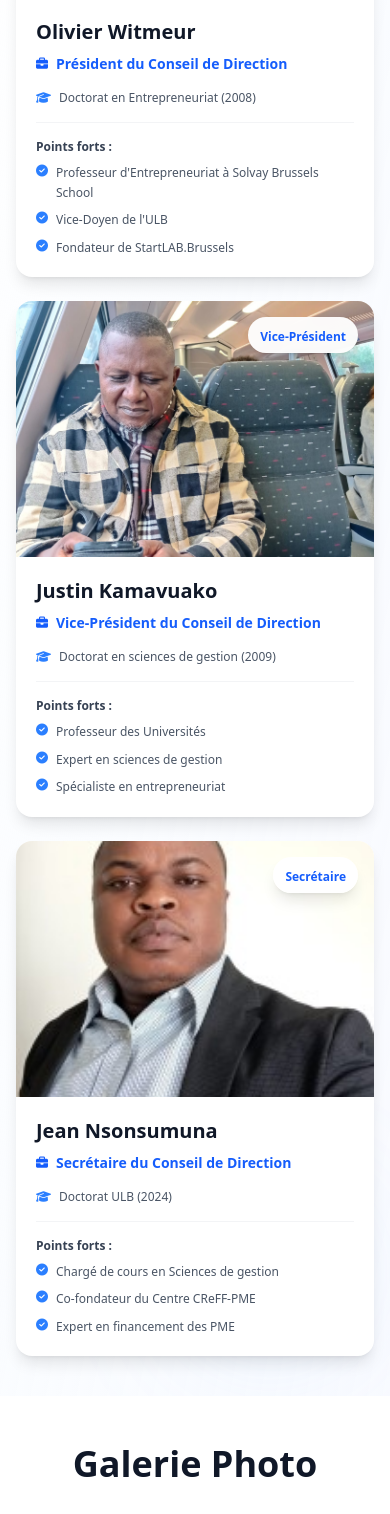
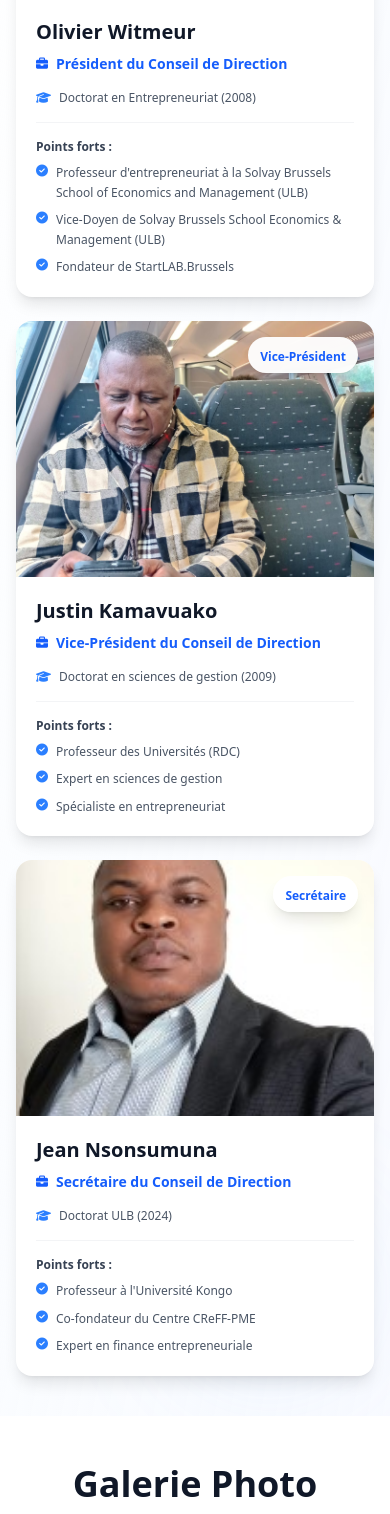
Before and after one commit to EThys/centreDeRecherche, a Vue app: page / in a window 390 px wide. Shown: the part 6246-7760 px from the top of the page. Built offline with nearby package versions, Linux system fonts and the light colour scheme.

Commit message:
fix: corriger les informations des membres de l'équipe
- Olivier Witmeur: Mettre à jour les titres avec les noms complets des institutions
- Jean Nsonsumuna: Changer 'Chargé de cours' en 'Professeur à l'Université Kongo'
- Appliquer les corrections dans TeamComponent et AboutView

```diff
--- a/src/components/TeamComponent.vue
+++ b/src/components/TeamComponent.vue
@@ -121,8 +121,8 @@ const teamMembers = ref<TeamMember[]>([
     role: "Président",
     photo: researchImage2,
     highlights: [
-      "Professeur d'Entrepreneuriat à Solvay Brussels School",
-      "Vice-Doyen de l'ULB",
+      "Professeur d'entrepreneuriat à la Solvay Brussels School of Economics and Management (ULB)",
+      "Vice-Doyen de Solvay Brussels School Economics & Management (ULB)",
       "Fondateur de StartLAB.Brussels"
     ],
     education: "Doctorat en Entrepreneuriat (2008)",
@@ -135,7 +135,7 @@ const teamMembers = ref<TeamMember[]>([
     role: "Vice-Président",
     photo: researchImage3,
     highlights: [
-      "Professeur des Universités",
+      "Professeur des Universités (RDC)",
       "Expert en sciences de gestion",
       "Spécialiste en entrepreneuriat"
     ],
@@ -149,9 +149,9 @@ const teamMembers = ref<TeamMember[]>([
     role: "Secrétaire",
     photo: researchImage1,
     highlights: [
-      "Chargé de cours en Sciences de gestion",
+      "Professeur à l'Université Kongo",
       "Co-fondateur du Centre CReFF-PME",
-      "Expert en financement des PME"
+      "Expert en finance entrepreneuriale"
     ],
     education: "Doctorat ULB (2024)",
     email: "jean.nsonsumuna@creff-pme.org"
--- a/src/views/AboutView.vue
+++ b/src/views/AboutView.vue
@@ -202,11 +202,11 @@
                 <div class="space-y-2 text-sm sm:text-base text-gray-200 border-t border-white/20 pt-4">
                   <p class="leading-relaxed flex items-start">
                     <i class="fas fa-check-circle mr-2 mt-1 text-blue-400 flex-shrink-0"></i>
-                    <span>Professeur d'Entrepreneuriat à Solvay Brussels School</span>
+                    <span>Professeur d'entrepreneuriat à la Solvay Brussels School of Economics and Management (ULB)</span>
                   </p>
                   <p class="leading-relaxed flex items-start">
                     <i class="fas fa-check-circle mr-2 mt-1 text-blue-400 flex-shrink-0"></i>
-                    <span>Vice-Doyen de l'ULB</span>
+                    <span>Vice-Doyen de Solvay Brussels School Economics & Management (ULB)</span>
                   </p>
                   <p class="leading-relaxed flex items-start">
                     <i class="fas fa-check-circle mr-2 mt-1 text-blue-400 flex-shrink-0"></i>
@@ -246,7 +246,7 @@
                 <div class="space-y-2 text-sm sm:text-base text-gray-200 border-t border-white/20 pt-4">
                   <p class="leading-relaxed flex items-start">
                     <i class="fas fa-check-circle mr-2 mt-1 text-blue-400 flex-shrink-0"></i>
-                    <span>Professeur des Universités</span>
+                    <span>Professeur des Universités(RDC)</span>
                   </p>
                   <p class="leading-relaxed flex items-start">
                     <i class="fas fa-check-circle mr-2 mt-1 text-blue-400 flex-shrink-0"></i>
@@ -290,7 +290,7 @@
                 <div class="space-y-2 text-sm sm:text-base text-gray-200 border-t border-white/20 pt-4">
                   <p class="leading-relaxed flex items-start">
                     <i class="fas fa-check-circle mr-2 mt-1 text-blue-400 flex-shrink-0"></i>
-                    <span>Chargé de cours en Sciences de gestion</span>
+                    <span>Professeur à l'Université Kongo</span>
                   </p>
                   <p class="leading-relaxed flex items-start">
                     <i class="fas fa-check-circle mr-2 mt-1 text-blue-400 flex-shrink-0"></i>
@@ -298,7 +298,7 @@
                   </p>
                   <p class="leading-relaxed flex items-start">
                     <i class="fas fa-check-circle mr-2 mt-1 text-blue-400 flex-shrink-0"></i>
-                    <span>Expert en financement des PME</span>
+                    <span>Expert en finance entrepreneuriale</span>
                   </p>
                   <p class="text-xs text-gray-300 mt-4 pt-4 border-t border-white/10">
                     <i class="fas fa-graduation-cap mr-2"></i>
@@ -343,7 +343,7 @@
                 <p class="text-blue-200 text-sm sm:text-base font-medium mb-4">Directeur du Centre de Recherche et de Formation sur le Financement des PME en Afrique centrale</p>
 
                 <div class="space-y-2 text-sm sm:text-base text-gray-200 border-t border-white/20 pt-4">
-                  <p class="leading-relaxed">Chargé des cours en sciences de gestion</p>
+                  <p class="leading-relaxed">Professeur à l'Université Kongo</p>
                   <p class="text-xs text-gray-300 mt-4 pt-4 border-t border-white/10">
                     <i class="fas fa-graduation-cap mr-2"></i>
                     Doctorat ULB (2024)
@@ -435,47 +435,68 @@
           <div
             v-for="(partner, index) in partners"
             :key="index"
-            class="group bg-white rounded-2xl sm:rounded-3xl p-8 sm:p-10 shadow-lg hover:shadow-2xl border border-gray-100 hover:border-blue-200 transition-all duration-500 fade-in-up stagger-item"
+            class="group relative bg-white rounded-3xl sm:rounded-[2rem] p-8 sm:p-10 lg:p-12 shadow-xl hover:shadow-2xl border border-gray-100/80 hover:border-blue-300/60 transition-all duration-700 fade-in-up stagger-item overflow-hidden"
             :style="{ animationDelay: `${index * 150}ms` }"
             data-animate
           >
+            <!-- Effet de fond animé au survol -->
+            <div class="absolute inset-0 bg-gradient-to-br from-blue-50/0 via-indigo-50/0 to-cyan-50/0 group-hover:from-blue-50/50 group-hover:via-indigo-50/30 group-hover:to-cyan-50/40 transition-all duration-700 rounded-3xl"></div>
+
+            <!-- Effet de brillance qui traverse -->
+            <div class="absolute inset-0 opacity-0 group-hover:opacity-100 transition-opacity duration-700">
+              <div class="absolute inset-0 bg-gradient-to-r from-transparent via-white/40 to-transparent -translate-x-full group-hover:translate-x-full transition-transform duration-1000 ease-in-out rounded-3xl"></div>
+            </div>
+
             <!-- Logo du partenaire -->
-            <div class="mb-6 h-32 sm:h-40 flex items-center justify-center relative">
-              <!-- Effet de brillance au survol -->
-              <div class="absolute inset-0 bg-blue-100/30 rounded-2xl blur-2xl scale-150 opacity-0 group-hover:opacity-100 transition-opacity duration-500"></div>
+            <div class="mb-8 h-36 sm:h-44 lg:h-48 flex items-center justify-center relative z-10">
+              <!-- Effet de halo coloré au survol -->
+              <div class="absolute inset-0 bg-gradient-to-br from-blue-400/20 via-indigo-400/20 to-cyan-400/20 rounded-3xl blur-3xl scale-150 opacity-0 group-hover:opacity-100 transition-all duration-700 transform group-hover:scale-110"></div>
 
-              <!-- Conteneur du logo -->
-              <div class="relative bg-gradient-to-br from-blue-50 to-indigo-50 p-6 sm:p-8 rounded-2xl shadow-md group-hover:shadow-xl transition-all duration-500 group-hover:scale-105 border border-gray-100 group-hover:border-blue-200">
+              <!-- Conteneur du logo premium -->
+              <div class="relative bg-gradient-to-br from-white via-blue-50/30 to-indigo-50/40 p-6 sm:p-8 lg:p-10 rounded-2xl sm:rounded-3xl shadow-lg group-hover:shadow-2xl transition-all duration-700 group-hover:scale-110 group-hover:-translate-y-2 border-2 border-gray-100/60 group-hover:border-blue-300/80 backdrop-blur-sm">
+                <!-- Effet de brillance sur le conteneur -->
+                <div class="absolute inset-0 bg-gradient-to-br from-white/60 via-transparent to-transparent rounded-2xl opacity-0 group-hover:opacity-100 transition-opacity duration-500"></div>
+
                 <img
                   :src="partner.logo"
                   :alt="partner.name"
-                  class="max-h-24 sm:max-h-32 max-w-full object-contain filter grayscale group-hover:grayscale-0 transition-all duration-500"
+                  class="relative z-10 max-h-28 sm:max-h-36 lg:max-h-40 max-w-full object-contain transition-all duration-700 group-hover:scale-105 drop-shadow-md group-hover:drop-shadow-xl"
                 />
               </div>
             </div>
 
             <!-- Contenu -->
-            <div class="text-center">
-              <div class="mb-4">
-                <h3 class="text-xl sm:text-2xl lg:text-3xl font-bold text-gray-900 mb-3 group-hover:text-blue-600 transition-colors duration-300">
+            <div class="text-center relative z-10">
+              <div class="mb-5">
+                <h3 class="text-xl sm:text-2xl lg:text-3xl font-bold text-gray-900 mb-4 group-hover:text-blue-700 transition-all duration-500 transform group-hover:scale-105">
                   {{ partner.name }}
                 </h3>
-                <div class="w-16 h-1 bg-gradient-to-r from-blue-500 to-indigo-500 mx-auto rounded-full group-hover:w-24 transition-all duration-300"></div>
+                <!-- Ligne décorative animée -->
+                <div class="relative w-20 h-1.5 mx-auto rounded-full overflow-hidden">
+                  <div class="absolute inset-0 bg-gradient-to-r from-blue-500 via-indigo-500 to-cyan-500 rounded-full group-hover:w-32 transition-all duration-500"></div>
+                  <div class="absolute inset-0 bg-gradient-to-r from-transparent via-white/50 to-transparent w-8 group-hover:translate-x-full transition-transform duration-1000 ease-in-out"></div>
+                </div>
               </div>
 
-              <p class="text-gray-600 text-sm sm:text-base leading-relaxed font-light">
+              <p class="text-gray-600 text-sm sm:text-base lg:text-lg leading-relaxed font-medium mb-6 group-hover:text-gray-700 transition-colors duration-300">
                 {{ partner.description }}
               </p>
 
-              <!-- Badge avec icône -->
-              <div class="mt-6 inline-flex items-center gap-2 bg-blue-50 group-hover:bg-blue-100 px-4 py-2 rounded-full transition-colors duration-300">
-                <i :class="partner.icon" class="text-blue-600 text-sm"></i>
-                <span class="text-xs sm:text-sm font-semibold text-blue-700">Partenaire</span>
+              <!-- Badge premium avec icône -->
+              <div class="inline-flex items-center gap-2.5 bg-gradient-to-r from-blue-50 to-indigo-50 group-hover:from-blue-100 group-hover:to-indigo-100 px-5 py-2.5 rounded-full transition-all duration-500 shadow-md group-hover:shadow-lg border border-blue-200/50 group-hover:border-blue-300/80 transform group-hover:scale-105">
+                <i :class="partner.icon" class="text-blue-600 text-base group-hover:text-blue-700 transition-colors duration-300"></i>
+                <span class="text-xs sm:text-sm font-bold text-blue-700 group-hover:text-blue-800 tracking-wide">Partenaire</span>
               </div>
             </div>
 
-            <!-- Effet de bordure animée -->
-            <div class="absolute inset-0 rounded-2xl sm:rounded-3xl border-2 border-transparent group-hover:border-blue-300/50 transition-all duration-500 pointer-events-none"></div>
+            <!-- Bordure animée premium -->
+            <div class="absolute inset-0 rounded-3xl border-2 border-transparent group-hover:border-gradient-to-r group-hover:from-blue-400/60 group-hover:via-indigo-400/60 group-hover:to-cyan-400/60 transition-all duration-700 pointer-events-none">
+              <div class="absolute inset-0 rounded-3xl bg-gradient-to-r from-blue-400/0 via-indigo-400/0 to-cyan-400/0 group-hover:from-blue-400/20 group-hover:via-indigo-400/20 group-hover:to-cyan-400/20 transition-all duration-700"></div>
+            </div>
+
+            <!-- Points décoratifs -->
+            <div class="absolute top-4 right-4 w-2 h-2 bg-blue-400 rounded-full opacity-0 group-hover:opacity-100 transition-all duration-500 transform scale-0 group-hover:scale-100"></div>
+            <div class="absolute bottom-4 left-4 w-2 h-2 bg-indigo-400 rounded-full opacity-0 group-hover:opacity-100 transition-all duration-700 transform scale-0 group-hover:scale-100" style="transition-delay: 100ms"></div>
           </div>
         </div>
       </div>
@@ -517,7 +538,7 @@ const partners = [
   },
   {
     name: 'Université Kongo',
-    description: 'Partenariat académique',
+    description: 'Mbanza-Ngungu, Kongo-Central, RDC',
     icon: 'fas fa-book',
     logo: kongoLogo
   }
```
